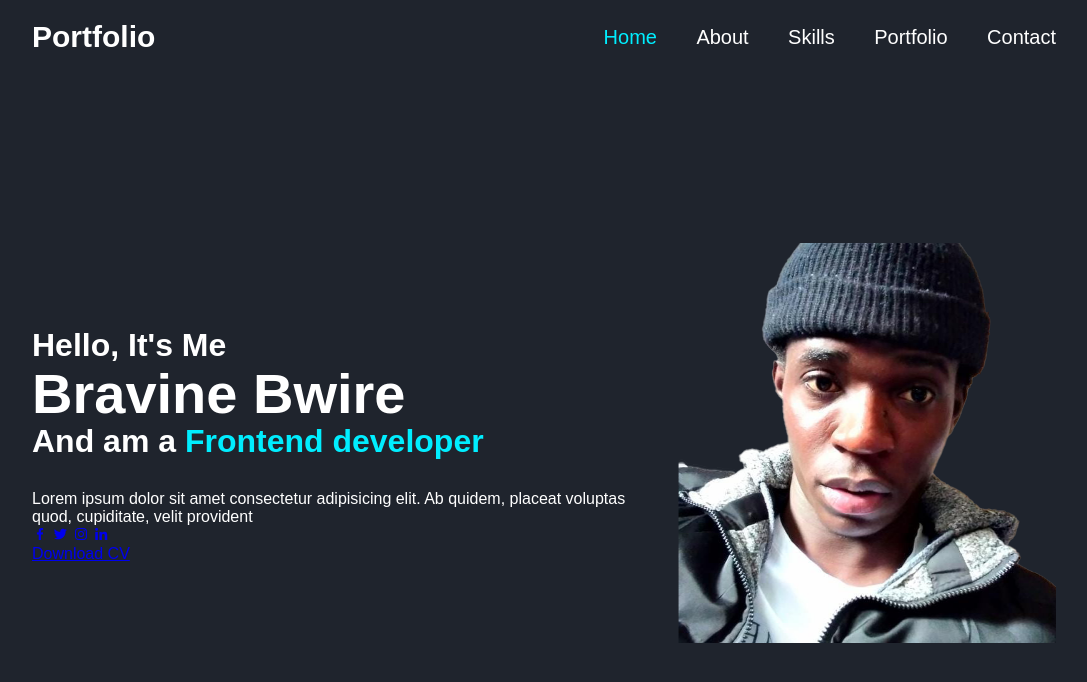
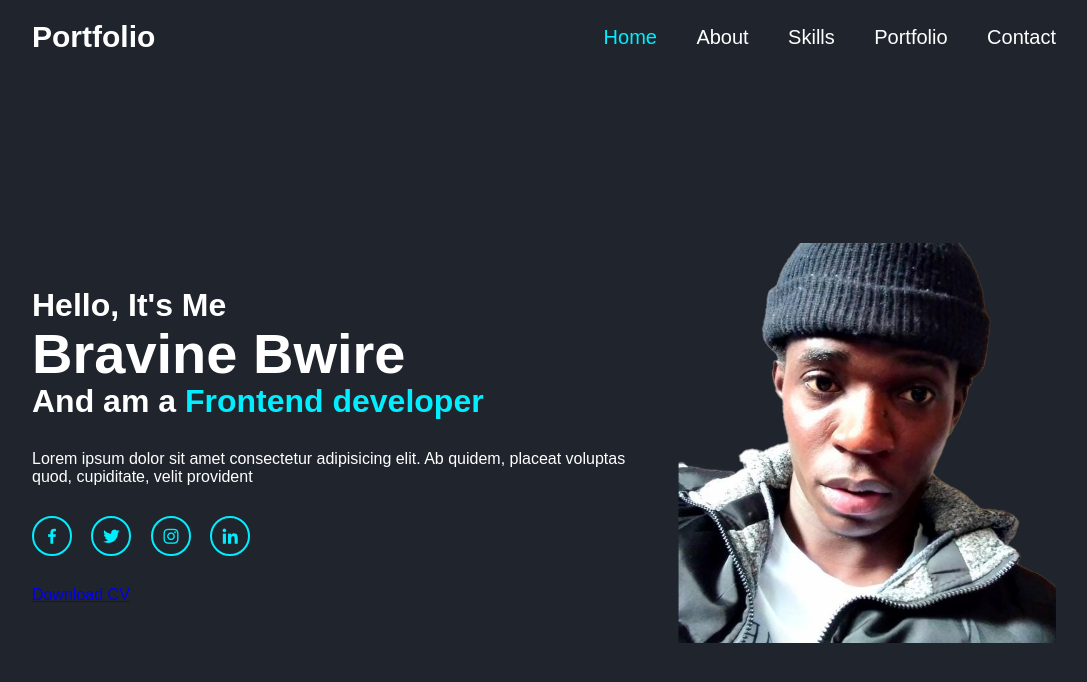
Before and after one commit to BravineTheeDeveloper/Animated-portfolio, a plain HTML site: page index.html in a window 1280 px wide. Shown: the whole page, without its empty margins (96-1183 px from the left). Drawn offline with nearby package versions, Linux system fonts and the light colour scheme.

Commit message:
Styled social media buttons

```diff
--- a/styles.css
+++ b/styles.css
@@ -87,3 +87,26 @@ body {
 .home-img img {
     max-width: 400px;
 }
+
+
+.social-media a {
+    display: inline-flex;
+    justify-content: center;
+    align-items: center;
+    width: 40px;
+    height: 40px;
+    background: transparent;
+    border: 2px solid #0ef;
+    border-radius: 50% ;
+    font-size: 20px;
+    color: #0ef;
+    text-decoration: none;
+    margin: 30px 15px 30px 0;
+    transition: .5s ease;
+}
+
+.social-media a:hover {
+    background: #0ef;
+    color: #1f242d;
+    box-shadow: 0 0 20px #0ef;
+}
```
